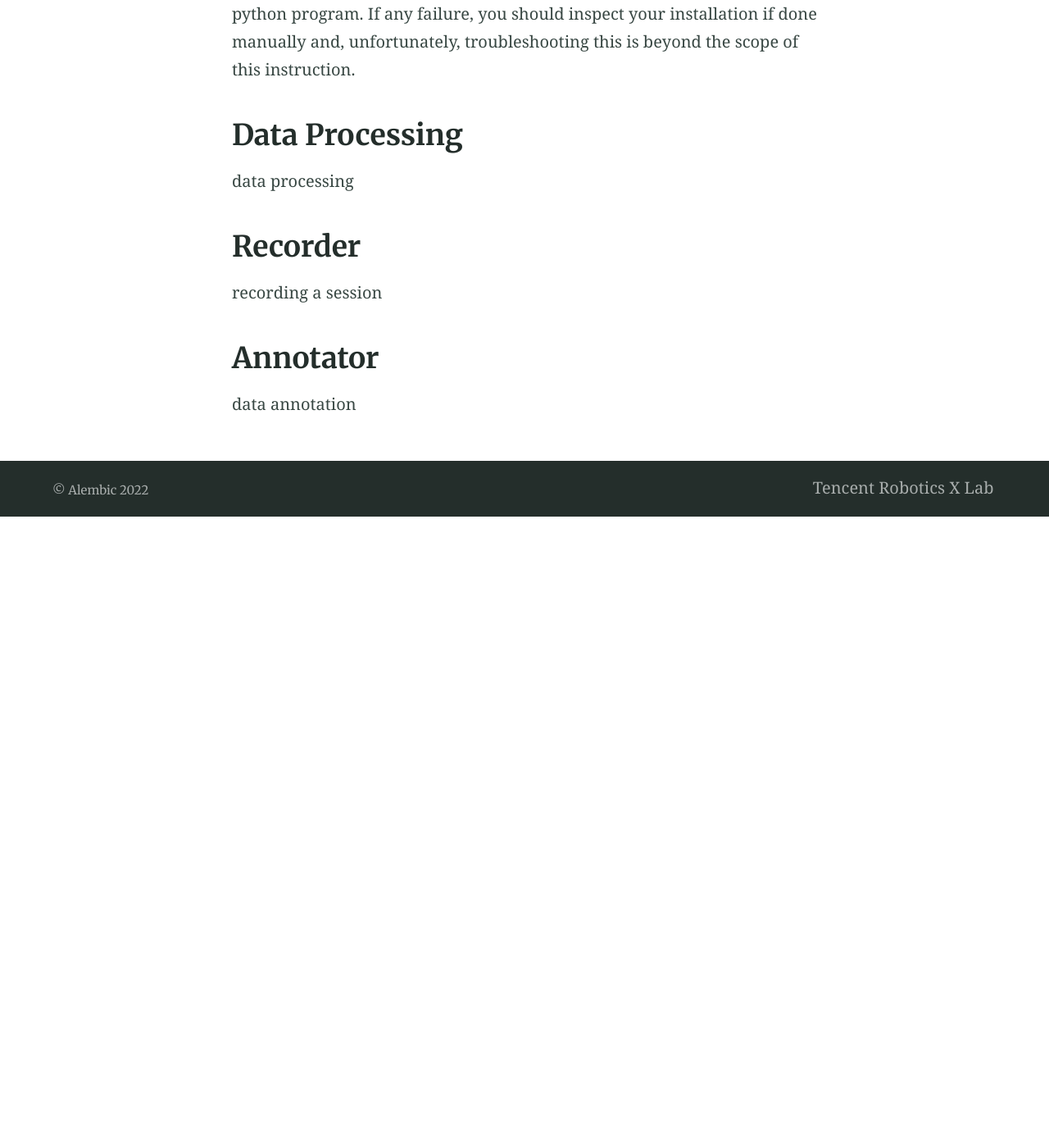
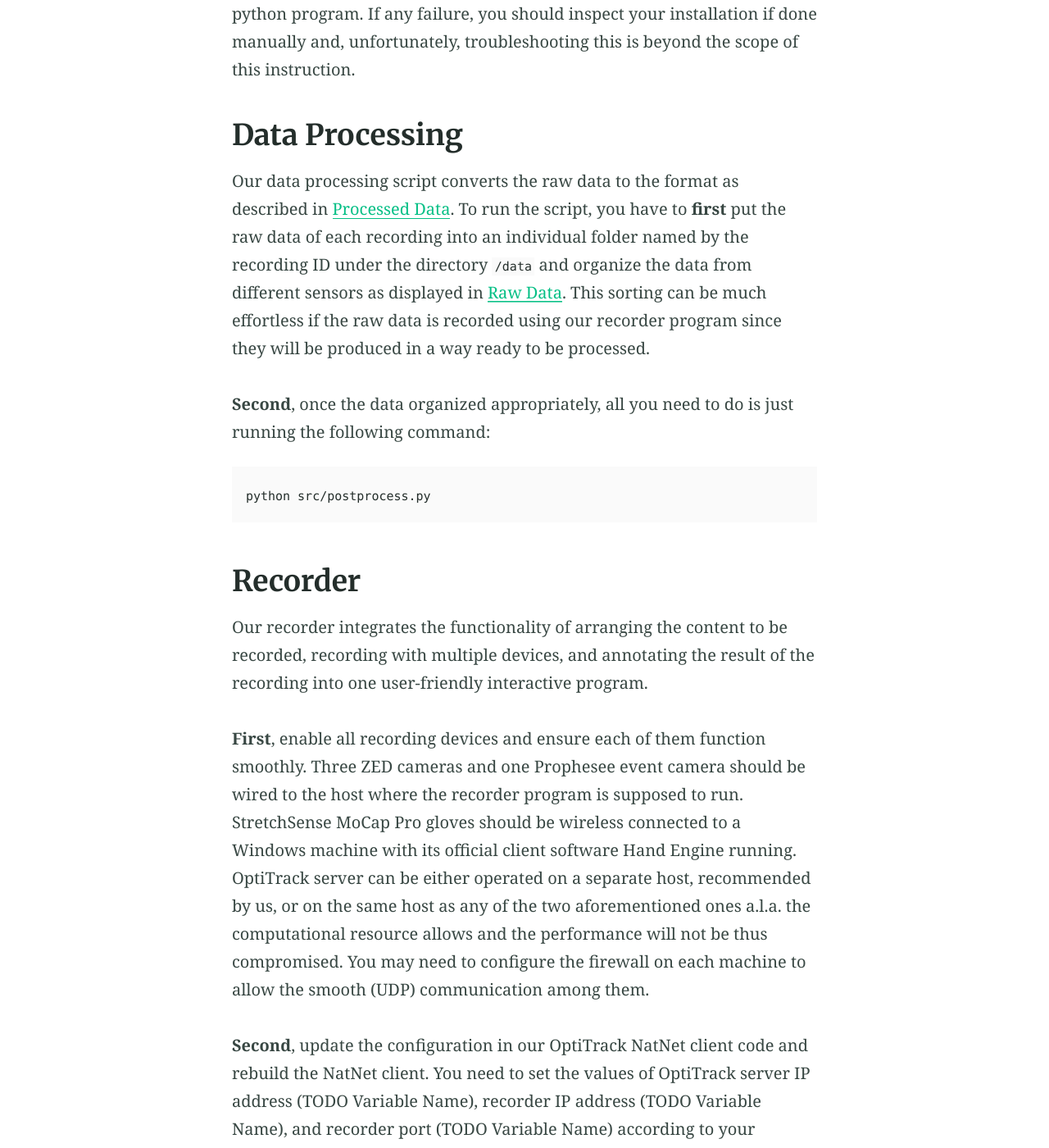
Before and after one commit to lipengroboticsx/lipengroboticsx.github.io, a Jekyll site: the page built from tool.md, in a window 1280 px wide and 1400 px high, scrolled down 2016 px. Shown: the whole window at 82% size. Built offline with Jekyll 4.4.1, drawn with Linux system fonts in a browser that asks for light colours; our own code applies the rules of GitHub Pages for plain Markdown files; before the commit the page ends 2646 px from its top, so only the background shows below that; some of the changed text lies outside the part shown.

Commit message:
tool: postprocess, recorder

````diff
--- a/tool.md
+++ b/tool.md
@@ -48,16 +48,58 @@ You should also be able to record using ZED by running the official [sample](htt
 
 ## Data Processing
 
-data processing
+Our data processing script converts the raw data to the format as described in [Processed Data](https://lipengroboticsx.github.io/dataset/). To run the script, you have to **first** put the raw data of each recording into an individual folder named by the recording ID under the directory `/data` and organize the data from different sensors as displayed in [Raw Data](https://lipengroboticsx.github.io/dataset/). This sorting can be much effortless if the raw data is recorded using our recorder program since they will be produced in a way ready to be processed.
+
+**Second**, once the data organized appropriately, all you need to do is just running the following command:
+
+```p
+python src/postprocess.py
+```
 
 
 
 ## Recorder
 
-recording a session
+Our recorder integrates the functionality of arranging the content to be recorded, recording with multiple devices, and annotating the result of the recording into one user-friendly interactive program.
 
+**First**, enable all recording devices and ensure each of them function smoothly. Three ZED cameras and one Prophesee event camera should be wired to the host where the recorder program is supposed to run. StretchSense MoCap Pro gloves should be wireless connected to a Windows machine with its official client software Hand Engine running. OptiTrack server can be either operated on a separate host, recommended by us, or on the same host as any of the two aforementioned ones a.l.a. the computational resource allows and the performance will not be thus compromised. You may need to configure the firewall on each machine to allow the smooth (UDP) communication among them.
 
+**Second**, update the configuration in our OptiTrack NatNet client code and rebuild the NatNet client. You need to set the values of OptiTrack server IP address (TODO Variable Name), recorder IP address (TODO Variable Name), and recorder port (TODO Variable Name) according to your network setting in the file `/recording/Optitrack_NatNet_client/src/example_main.cpp`.  TODO rebuild instruction
+
+```p
+
+```
+
+**Third**, initialize your lists of subjects and objects in the corresponding files `/register/subjects.csv` and `/register/objects.csv` respectively. Each subject and object should lie in a new line. Please check the sample lists in our repository for detailed format.
+
+**Next**, launch the main recorder application:
+
+```
+
+```
+
+and the NatNet client:
+
+```
+
+```
+
+now you should be able to see the prompt indicating that these two applications have successfully communicated with each other, if everything goes well, as shown blow
+
+TODO pictures of connection established.
+
+**Last**, operate the main recorder to record following the interactive instruction. The main recorder will automatically communicate with and command Hand Engine and NatNet client to record. Nevertheless, we do recommend you to regularly check Hand Engine and NatNet client to see if anything going wrong.
+
+TODO picture of a complete take
 
 ## Annotator
 
 data annotation
+
+
+
+```p
+
+```
+
+###
````
